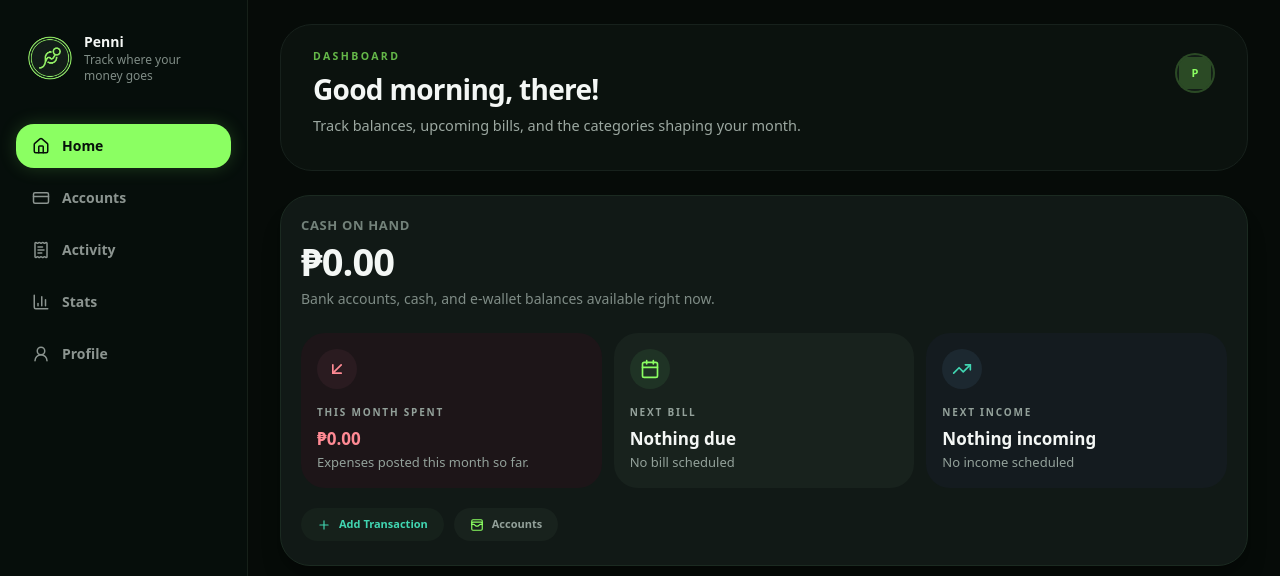
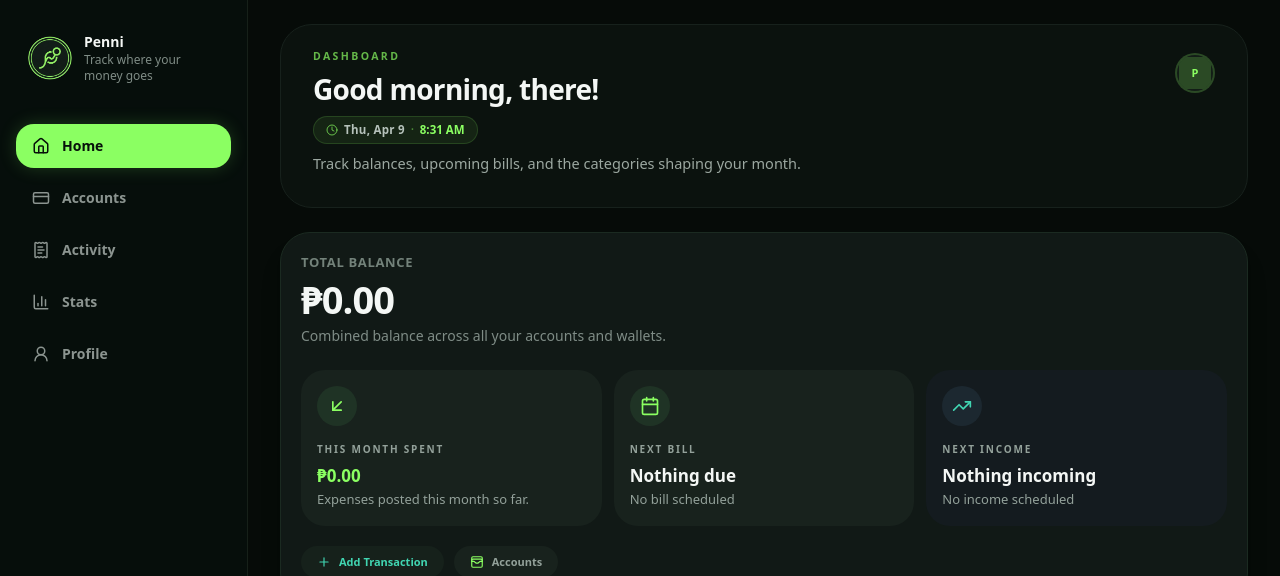
Before and after one commit to beefysalad/penni-web, a Next.js app: page /dashboard in a window 1280 px wide. Shown: the top 576 px of the page. Built offline with nearby package versions, Linux system fonts and the light colour scheme; no server answers.

Commit message:
feat: add dynamic timestamp to dashboard header and update spend section styling

```diff
--- a/app/dashboard/page.tsx
+++ b/app/dashboard/page.tsx
@@ -1,7 +1,7 @@
 'use client'
 
 import { useUser } from '@clerk/nextjs'
-import { useMemo } from 'react'
+import { useEffect, useMemo, useState } from 'react'
 import { AppPageHeader } from '@/components/navigation/app-page-header'
 import { DashboardHeaderShell } from '@/components/navigation/dashboard-header-shell'
 import {
@@ -26,6 +26,7 @@ import {
 
 export default function DashboardPage() {
   const { user } = useUser()
+  const [now, setNow] = useState(() => new Date())
   const accountsQuery = useAccountsQuery()
   const plannedItemsQuery = usePlannedItemsQuery({ isActive: true })
   const transactionsQuery = useTransactionsQuery()
@@ -122,6 +123,22 @@ export default function DashboardPage() {
         .reduce((sum, transaction) => sum + Number(transaction.amount), 0),
     [recentTransactions]
   )
+  const dashboardTimeLabel = useMemo(
+    () =>
+      new Intl.DateTimeFormat('en-US', {
+        weekday: 'short',
+        month: 'short',
+        day: 'numeric',
+        hour: 'numeric',
+        minute: '2-digit',
+      }).format(now),
+    [now]
+  )
+
+  useEffect(() => {
+    const timer = setInterval(() => setNow(new Date()), 60_000)
+    return () => clearInterval(timer)
+  }, [])
 
   return (
     <>
@@ -129,6 +146,7 @@ export default function DashboardPage() {
         <AppPageHeader
           eyebrow="Dashboard"
           title={`${getGreeting()}, ${firstName}!`}
+          meta={dashboardTimeLabel}
           subtitle="Track balances, upcoming bills, and the categories shaping your month."
           inverted
         />
--- a/components/dashboard/home-sections.tsx
+++ b/components/dashboard/home-sections.tsx
@@ -62,25 +62,39 @@ export function HomeBalanceHero({
     <div className="rounded-[30px] border border-[#1b2a21] bg-[#111916] p-5 shadow-xl shadow-black/20">
       <div>
         <p className="text-[13px] font-bold tracking-wider text-[#73827a] uppercase">
-          Cash on hand
+          Total Balance
         </p>
         <h2 className="mt-2 max-w-full break-words text-[30px] leading-[0.95] font-bold tracking-tight text-[#f4f7f5] sm:text-[38px]">
           {formatCurrency(cashOnHand)}
         </h2>
         <p className="mt-2 text-[14px] font-medium text-[#7f8c86]">
-          Bank accounts, cash, and e-wallet balances available right now.
+          Combined balance across all your accounts and wallets.
         </p>
       </div>
 
       <div className="mt-6 grid gap-3 md:grid-cols-3">
-        <div className="min-w-0 rounded-[24px] bg-[#1d1518] p-4 transition-colors hover:bg-[#221a1d]">
-          <div className="flex size-10 items-center justify-center rounded-full bg-[#2a1b20]">
-            <ArrowDownLeft className="size-5 text-[#ff8a94]" />
+        <div className={cn(
+          'min-w-0 rounded-[24px] p-4 transition-colors',
+          thisMonthSpend === 0
+            ? 'bg-[#18221d] hover:bg-[#1c2822]'
+            : 'bg-[#1d1518] hover:bg-[#221a1d]'
+        )}>
+          <div className={cn(
+            'flex size-10 items-center justify-center rounded-full',
+            thisMonthSpend === 0 ? 'bg-[#1f3325]' : 'bg-[#2a1b20]'
+          )}>
+            <ArrowDownLeft className={cn(
+              'size-5',
+              thisMonthSpend === 0 ? 'text-[#8bff62]' : 'text-[#ff8a94]'
+            )} />
           </div>
           <p className="mt-4 text-[10px] font-bold tracking-[1.8px] text-[#93a19a] uppercase">
             This month spent
           </p>
-          <p className="mt-2 truncate text-[17px] leading-tight font-bold text-[#ff8a94]">
+          <p className={cn(
+            'mt-2 truncate text-[17px] leading-tight font-bold',
+            thisMonthSpend === 0 ? 'text-[#8bff62]' : 'text-[#ff8a94]'
+          )}>
             {formatCurrency(thisMonthSpend)}
           </p>
           <p className="mt-1 text-[13px] font-medium text-[#93a19a]">
--- a/components/navigation/app-page-header.tsx
+++ b/components/navigation/app-page-header.tsx
@@ -4,6 +4,7 @@ import { useUser } from '@clerk/nextjs'
 import { clsx, type ClassValue } from 'clsx'
 import { twMerge } from 'tailwind-merge'
 import Image from 'next/image'
+import { Clock } from 'lucide-react'
 
 function cn(...inputs: ClassValue[]) {
   return twMerge(clsx(inputs))
@@ -12,6 +13,7 @@ function cn(...inputs: ClassValue[]) {
 type AppPageHeaderProps = {
   eyebrow?: string
   title: string
+  meta?: string
   subtitle?: string
   inverted?: boolean
 }
@@ -19,6 +21,7 @@ type AppPageHeaderProps = {
 export function AppPageHeader({
   eyebrow,
   title,
+  meta,
   subtitle,
   inverted = false,
 }: AppPageHeaderProps) {
@@ -45,6 +48,73 @@ export function AppPageHeader({
         >
           {title}
         </h1>
+        {meta && (
+          <div className="mt-2.5 flex items-center gap-2">
+            <div
+              className={cn(
+                'inline-flex items-center gap-1.5 rounded-full border px-3 py-1',
+                inverted
+                  ? 'border-[#8bff62]/15 bg-[#8bff62]/8'
+                  : 'border-[#3d4f62]/40 bg-[#1a2230]/60'
+              )}
+            >
+              <Clock
+                className={cn(
+                  'size-3',
+                  inverted ? 'text-[#8bff62]/70' : 'text-[#5a7a90]'
+                )}
+              />
+              {/* Split the meta string on the last space before the time part to visually separate date from time */}
+              {(() => {
+                // Expected format: "Sun, Apr 13, 3:10 PM"
+                // Split after the day number (last comma) to isolate time
+                const commaIdx = meta.lastIndexOf(',')
+                if (commaIdx === -1) {
+                  return (
+                    <span
+                      className={cn(
+                        'text-[11.5px] font-semibold tracking-wide',
+                        inverted ? 'text-[#b6c2bb]' : 'text-[#7b8499]'
+                      )}
+                    >
+                      {meta}
+                    </span>
+                  )
+                }
+                const datePart = meta.slice(0, commaIdx)
+                const timePart = meta.slice(commaIdx + 1).trim()
+                return (
+                  <>
+                    <span
+                      className={cn(
+                        'text-[11.5px] font-semibold tracking-wide',
+                        inverted ? 'text-[#b6c2bb]' : 'text-[#7b8499]'
+                      )}
+                    >
+                      {datePart}
+                    </span>
+                    <span
+                      className={cn(
+                        'text-[10px] font-bold',
+                        inverted ? 'text-[#8bff62]/50' : 'text-[#4d6070]/80'
+                      )}
+                    >
+                      ·
+                    </span>
+                    <span
+                      className={cn(
+                        'text-[11.5px] font-bold',
+                        inverted ? 'text-[#8bff62]' : 'text-[#5a7a90]'
+                      )}
+                    >
+                      {timePart}
+                    </span>
+                  </>
+                )
+              })()}
+            </div>
+          </div>
+        )}
         {subtitle && (
           <p
             className={cn(
```
